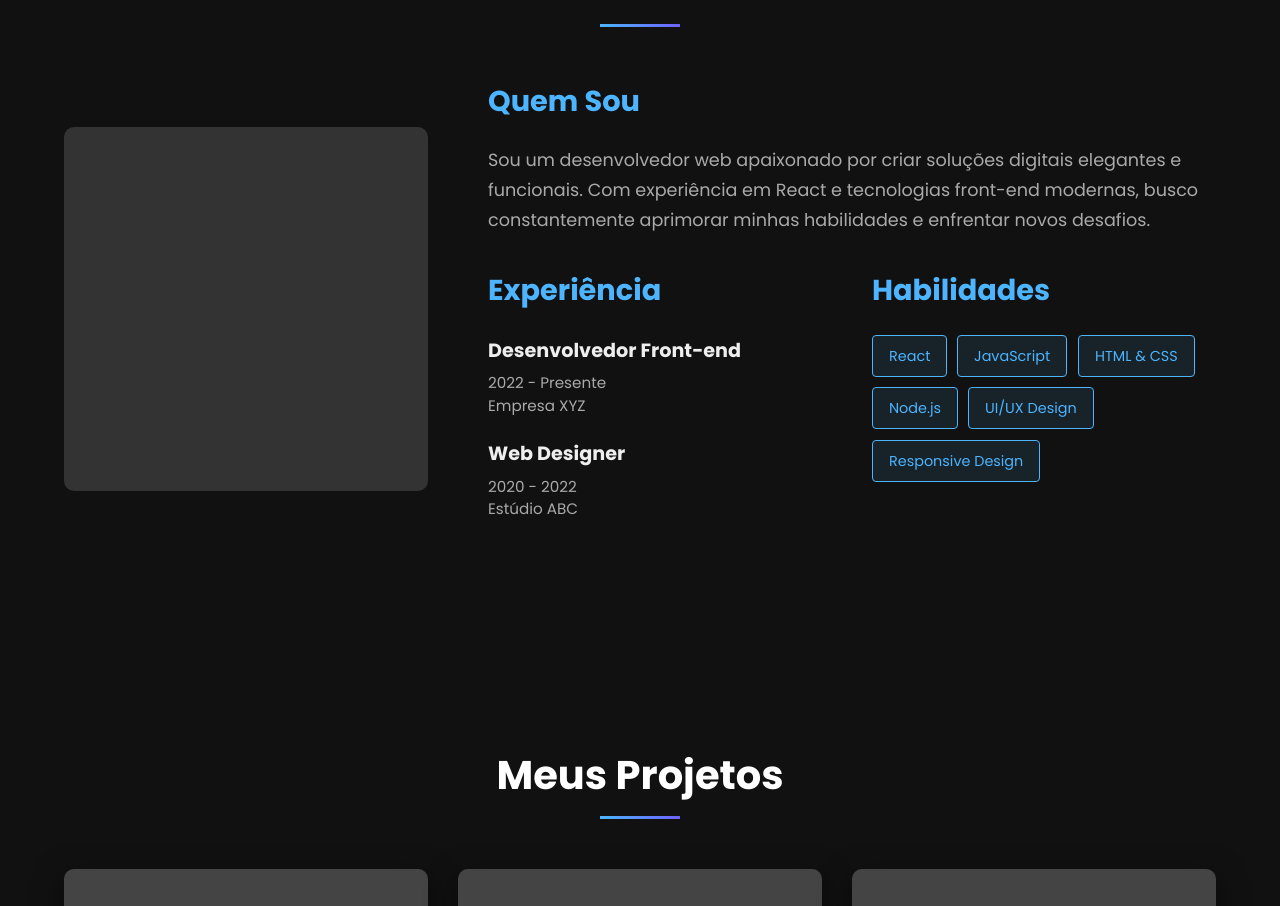
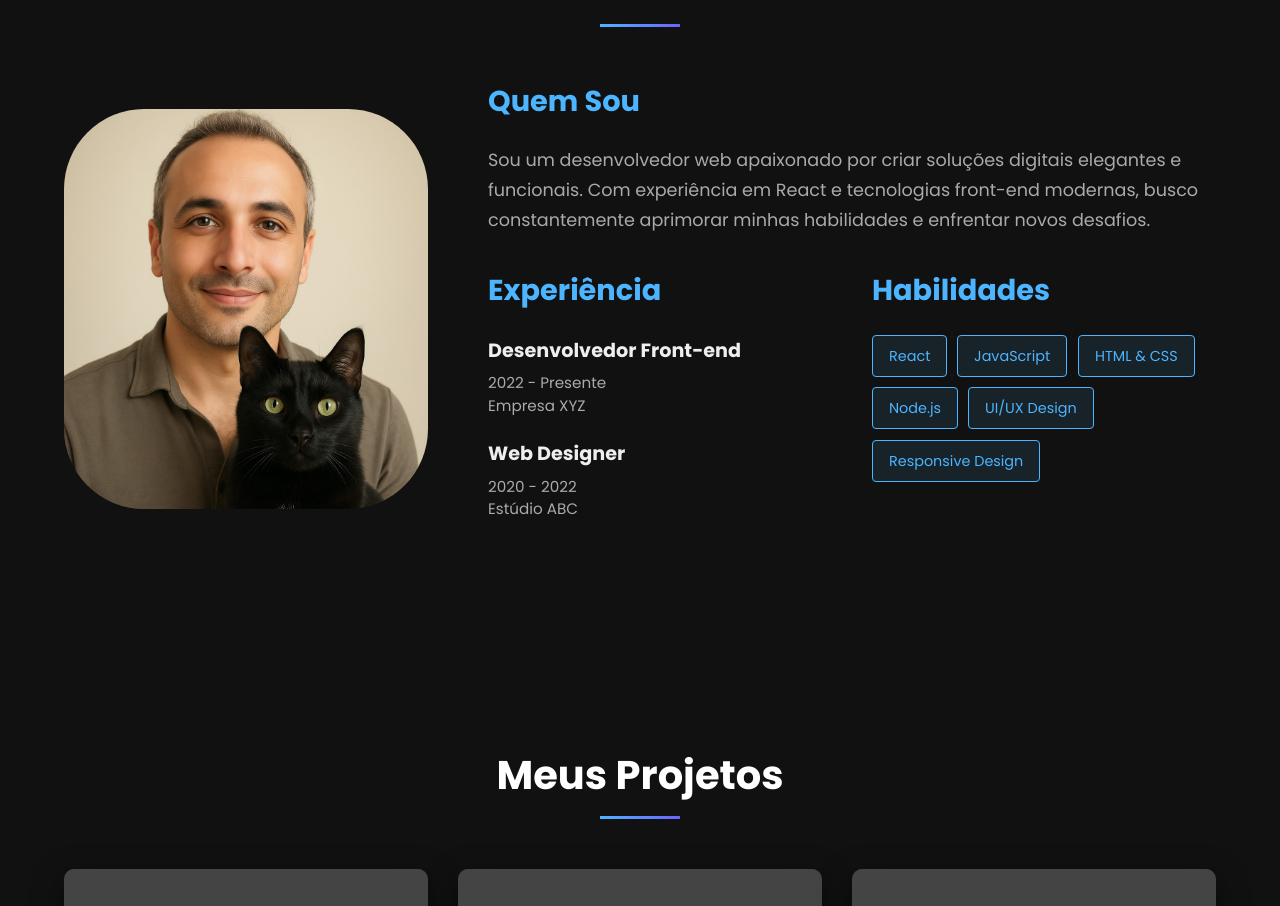
Before and after one commit to cesargoulart/meu-portfolio, a React (Create React App) app: page / in a window 1280 px wide. Shown: the part 1031-1937 px from the top of the page. Built offline with nearby package versions, Linux system fonts and the light colour scheme.

Commit message:
Refactor code structure for improved readability and maintainability

```diff
--- a/src/pages/About.css
+++ b/src/pages/About.css
@@ -13,7 +13,7 @@
 }
 
 .section-title::after {
-    content: '';
+  content: "";
   position: absolute;
   bottom: -10px;
   left: 50%;
@@ -36,9 +36,18 @@
 
 .about-img-placeholder {
   width: 100%;
-    padding-top: 100%; /* Square aspect ratio */
-    background-color: #333;
+  height: 400px; /* Altura fixa em vez de padding-top */
   border-radius: 10px;
+  overflow: hidden;
+  position: relative;
+}
+
+.about-img {
+  width: 100%;
+  height: 100%;
+  object-fit: cover;
+  object-position: center 20%; /* Esta linha ajusta a posição da imagem */
+  border-radius: 80px;
 }
 
 .about-text {
@@ -64,7 +73,8 @@
   margin-top: 30px;
 }
 
-  .experience, .skills {
+.experience,
+.skills {
   flex: 1;
 }
 
--- a/src/pages/About.js
+++ b/src/pages/About.js
@@ -1,5 +1,6 @@
 import React from 'react';
 import './About.css';
+import foto2 from '../assets/images/foto2.png';
 
 function About() {
   return (
@@ -7,7 +8,9 @@ function About() {
       <h2 className="section-title" data-aos="fade-down">Sobre Mim</h2>
       <div className="about-content">
         <div className="about-image" data-aos="fade-right" data-aos-delay="100">
-          <div className="about-img-placeholder"></div>
+          <div className="about-img-placeholder">
+            <img src={foto2} alt="Foto de perfil" className="about-img" />
+          </div>
         </div>
         <div className="about-text" data-aos="fade-left" data-aos-delay="200">
           <h3 data-aos="fade-up" data-aos-delay="300">Quem Sou</h3>
```
Also changed, not shown: src/assets/images/foto2.png (added). Lines whose indentation alone changed are shown as unchanged.
